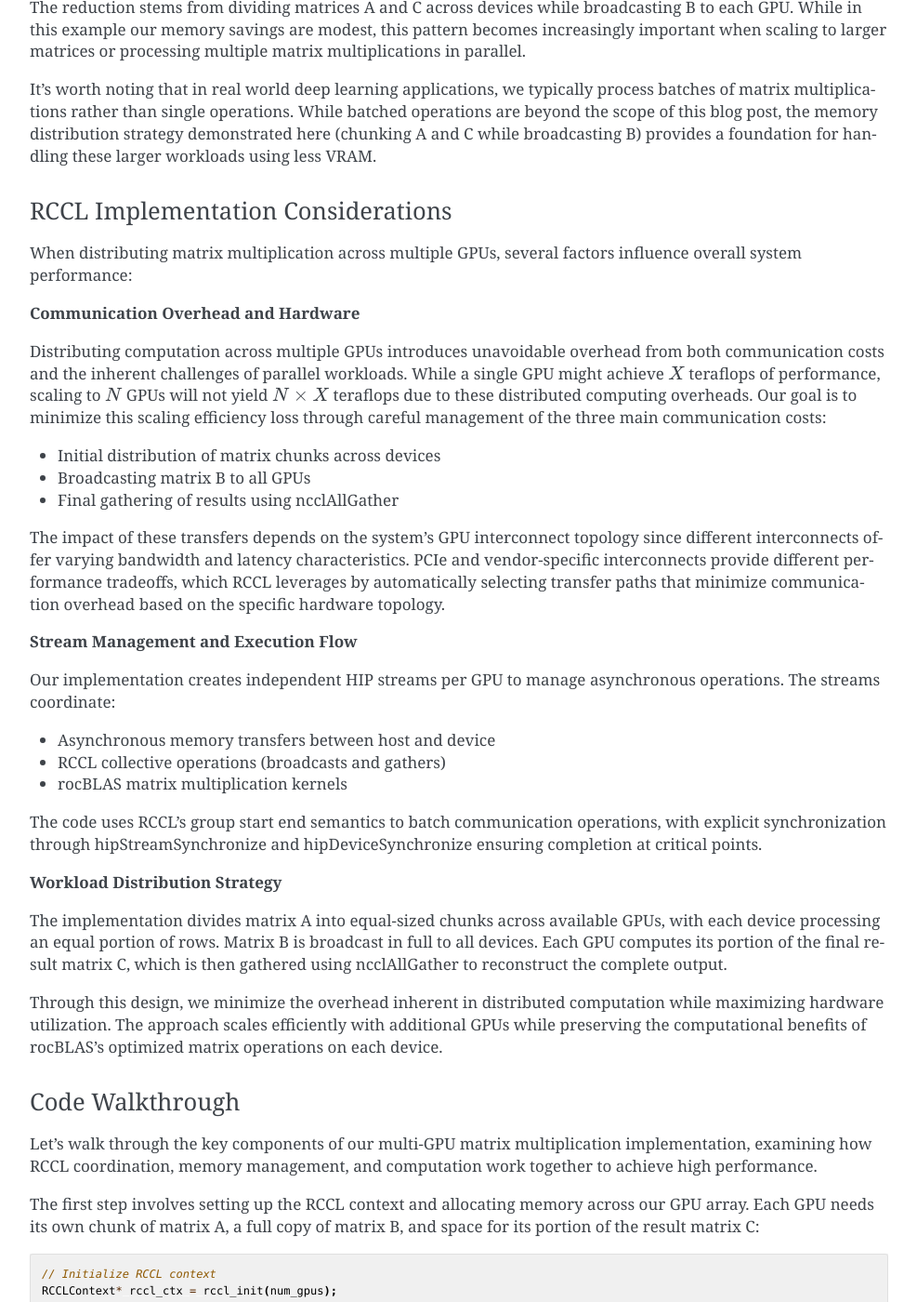
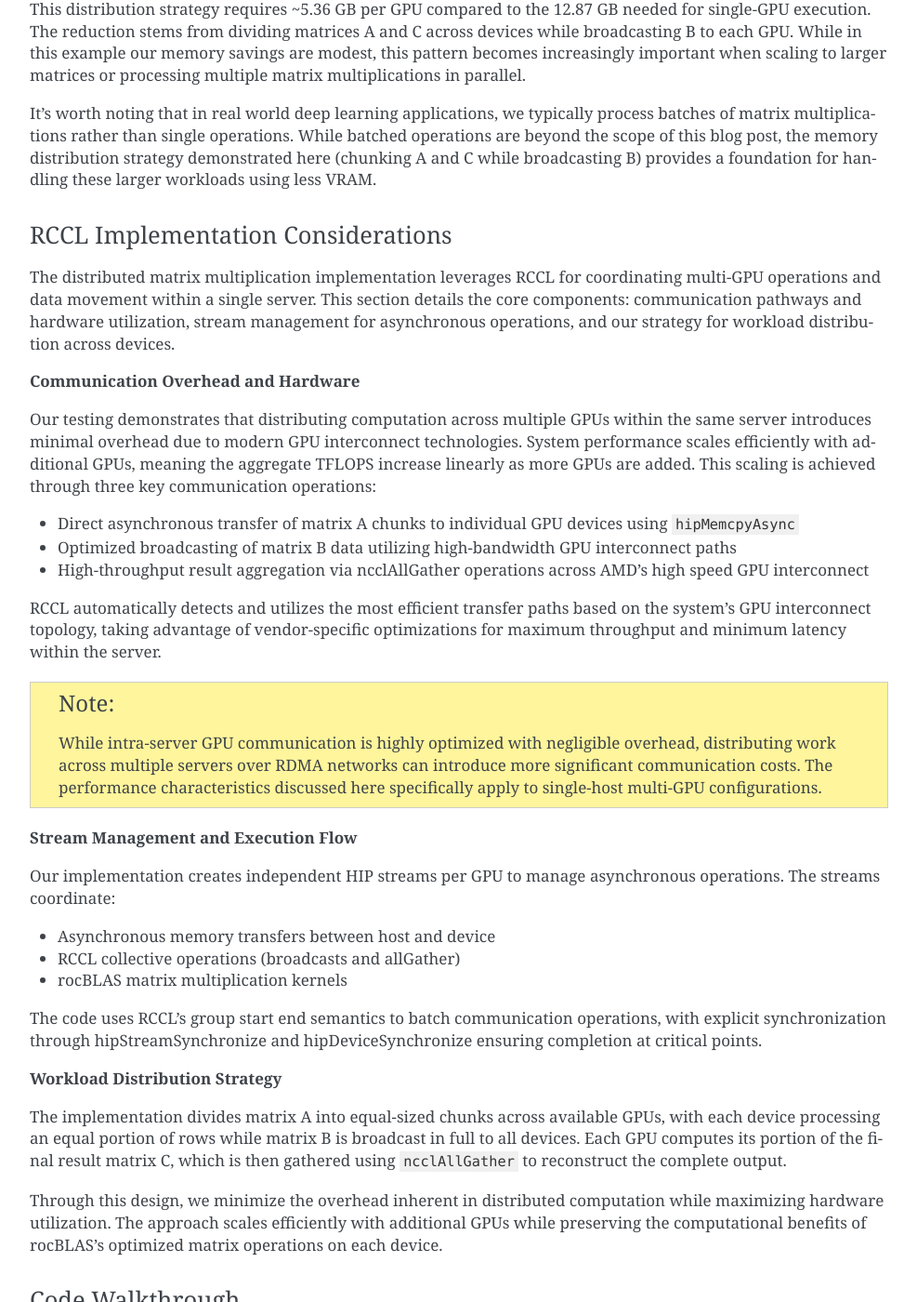
Before and after one commit to pebblesandweeds/cpu_matmul, a Sphinx documentation site: the page built from docs/source/rccl_gpu_matmul.rst, in a window 1280 px wide and 1400 px high, scrolled down 5012 px. Shown: the whole window at 93% size, without its empty margins (146-1133 px from the left). Built offline with Sphinx 7.4.7, drawn with Linux system fonts in a browser that asks for light colours; some of the changed text lies outside the part shown.

Commit message:
Updates to RCCL blog RST file

```diff
--- a/docs/source/rccl_gpu_matmul.rst
+++ b/docs/source/rccl_gpu_matmul.rst
@@ -11,9 +11,9 @@
 
  - **Memory Distribution**: We performed multiplication of 32,768 x 32,768 single precision matrices by horizontally chunking matrix A across eight (8) GPUs while broadcasting matrix B. This reduces per-GPU memory requirements from 12.87 GB to ~5.36 GB while enabling parallel computation of the results.
 
- - **RCCL Communication**: Implemented single-host, multi-GPU coordination through RCCL collective operations, broadcasting matrix B across GPUs and combining partial results through allGather. These high-level primitives handle the complex low-level details of efficient inter-GPU data transfer.
+ - **RCCL Communication**: Implementation of single-host, multi-GPU coordination through RCCL collective operations, broadcasting matrix B with RCCL across GPUs and combining partial results through RCCL allGather. These high-level primitives handle the complex low-level details of efficient inter-GPU data transfer.
 
- - **PyTorch Validation**: Implemented simple distributed `Pytorch <https://github.com/pebblesandweeds/rccl_gpu_matmul/blob/dev/pytorch/pytorch_rccl.py>`_ code using torch.distributed primitives that achieved matching multi-GPU performance (34.6-35.7 TFLOPS per GPU), validating our low-level C and RCCL implementation against PyTorch's established distributed computing framework.
+ - **PyTorch Validation**: Implemented simple distributed `Pytorch <https://github.com/pebblesandweeds/rccl_gpu_matmul/blob/dev/pytorch/pytorch_rccl.py>`_ code using ``torch.distributed`` primitives that achieved matching multi-GPU performance (34.6-35.7 TFLOPS per GPU), validating our low-level C and RCCL implementation against PyTorch's established distributed computing framework.
 
  This implementation demonstrates how proper coordination between RCCL communication and rocBLAS computation enables efficient scaling across multiple GPUs while maintaining high performance. Our C implementation provides insight into distributed GPU computing concepts while achieving performance parity with PyTorch's optimized framework.
 
@@ -33,7 +33,7 @@
 ^^^^^^^^^^^^^^^^^^^^^^^^^^^^^^^^
 The rocBLAS ``rocblas_sgemm`` API implements high-performance single precision (fp32) matrix multiplication using AMD's matrix core accelerators (detailed formula and optimizations are covered in our `previous post <https://blog.pebblesandweeds.com/gpu_matmul_blog.html#matrix-multiplication-formulas>`_). The core workflow involves transferring input matrices A and B to GPU memory, executing the multiplication, and transferring result matrix C back to host memory.
 
-While this appears straightforward, achieving peak performance requires careful orchestration of memory transfers, matrix layouts, and compute scheduling. Thankfully, rocBLAS abstracts away many of these complexities - it handles matrix padding and alignment to maximize memory throughput, manages optimal blocking strategies for AMD's matrix cores, and provides batching capabilities for efficient execution of multiple multiplications. This allows developers to focus on high-level algorithm design while the library manages the hardware-specific optimizations.
+While this appears straightforward, achieving peak performance requires careful orchestration of memory transfers, matrix layouts, and compute scheduling. Thankfully, rocBLAS abstracts away many of these complexities - it handles matrix padding and alignment to maximize memory throughput, manages optimal blocking strategies for AMD's matrix cores with optimized kernels, and provides batching capabilities for efficient execution of multiple multiplications. This allows developers to focus on higher-level design while the library manages the hardware-specific optimizations.
 
 Even though this single-GPU approach delivers good performance for matrices that fit within GPU memory, it is ultimately constrained by both memory capacity and computational throughput of a single device. A modern GPU can deliver impressive TFLOP/s for matrix operations, but most AI workloads demand higher computational capabilities than a single GPU can deliver. These performance demands, combined with memory limitations, motivate exploration of multi-GPU approaches that can harness both the aggregate compute power and memory capacity of multiple devices.
 
@@ -97,7 +97,7 @@
 Memory Requirements
 ^^^^^^^^^^^^^^^^^^^
 
-Let's examine the memory distribution patterns across GPUs in our matrix multiplication implementation. For this discussion, we'll use 32K × 32K matrices with single precision floating point values (fp32, 4 bytes per element). Each complete matrix occupies:
+Let's examine the memory distribution patterns across GPUs in our matrix multiplication implementation. For this discussion, we'll use ~32K × ~32K matrices with single precision floating point values (fp32, 4 bytes per element). Each complete matrix occupies:
 
 .. math::
 
@@ -107,7 +107,7 @@
 
 **Single-GPU Memory Footprint**
 
-When running matrix multiplication on a single GPU using rocBLAS, we need all three matrices to reside in device memory. With each matrix requiring 4.29 GB, our total VRAM usage is ~12.87 GB for matrices A, B, and C. While this memory footprint is within the capabilities of modern GPUs, distributing these matrices across devices we can reduce the per-GPU memory requirements, allowing us to perform larger computations and to process multiple matrix multiplications in parallel (batches).
+When running matrix multiplication on a single GPU using rocBLAS, we need all three matrices to reside in device memory. Using the simplified matrix multiplication operation :math:`A * B = C`, each matrix requires 4.29 GB, bringing our total VRAM usage to ~12.87 GB. While this memory footprint is within the capabilities of modern GPUs, distributing these matrices across devices can reduce the per-GPU memory requirements. This distribution enables us to perform larger computations and to process multiple matrix multiplications in parallel (batches).
 
 **Distributed Memory Layout**
 
@@ -123,32 +123,35 @@
 
 RCCL Implementation Considerations
 ^^^^^^^^^^^^^^^^^^^^^^^^^^^^^^^^^^
-
-When distributing matrix multiplication across multiple GPUs, several factors influence overall system performance:
+The distributed matrix multiplication implementation leverages RCCL for coordinating multi-GPU operations and data movement within a single server. This section details the core components: communication pathways and hardware utilization, stream management for asynchronous operations, and our strategy for workload distribution across devices.
 
 **Communication Overhead and Hardware**
 
-Distributing computation across multiple GPUs introduces unavoidable overhead from both communication costs and the inherent challenges of parallel workloads. While a single GPU might achieve :math:`X` teraflops of performance, scaling to :math:`N` GPUs will not yield :math:`N \times X` teraflops due to these distributed computing overheads. Our goal is to minimize this scaling efficiency loss through careful management of the three main communication costs:
+Our testing demonstrates that distributing computation across multiple GPUs within the same server introduces minimal overhead due to modern GPU interconnect technologies. System performance scales efficiently with additional GPUs, meaning the aggregate TFLOPS increase linearly as more GPUs are added. This scaling is achieved through three key communication operations:
 
-* Initial distribution of matrix chunks across devices
-* Broadcasting matrix B to all GPUs
-* Final gathering of results using ncclAllGather
+* Direct asynchronous transfer of matrix A chunks to individual GPU devices using ``hipMemcpyAsync``
+* Optimized broadcasting of matrix B data utilizing high-bandwidth GPU interconnect paths
+* High-throughput result aggregation via ncclAllGather operations across AMD's high speed GPU interconnect
 
-The impact of these transfers depends on the system's GPU interconnect topology since different interconnects offer varying bandwidth and latency characteristics. PCIe and vendor-specific interconnects provide different performance tradeoffs, which RCCL leverages by automatically selecting transfer paths that minimize communication overhead based on the specific hardware topology.
+RCCL automatically detects and utilizes the most efficient transfer paths based on the system's GPU interconnect topology, taking advantage of vendor-specific optimizations for maximum throughput and minimum latency within the server.
+
+.. note::
+
+     While intra-server GPU communication is highly optimized with negligible overhead, distributing work across multiple servers over RDMA networks can introduce more significant communication costs. The performance characteristics discussed here specifically apply to single-host multi-GPU configurations.
 
 **Stream Management and Execution Flow**
 
 Our implementation creates independent HIP streams per GPU to manage asynchronous operations. The streams coordinate:
 
 * Asynchronous memory transfers between host and device
-* RCCL collective operations (broadcasts and gathers)
+* RCCL collective operations (broadcasts and allGather)
 * rocBLAS matrix multiplication kernels
 
 The code uses RCCL's group start end semantics to batch communication operations, with explicit synchronization through hipStreamSynchronize and hipDeviceSynchronize ensuring completion at critical points.
 
 **Workload Distribution Strategy**
 
-The implementation divides matrix A into equal-sized chunks across available GPUs, with each device processing an equal portion of rows. Matrix B is broadcast in full to all devices. Each GPU computes its portion of the final result matrix C, which is then gathered using ncclAllGather to reconstruct the complete output.
+The implementation divides matrix A into equal-sized chunks across available GPUs, with each device processing an equal portion of rows while matrix B is broadcast in full to all devices. Each GPU computes its portion of the final result matrix C, which is then gathered using ``ncclAllGather`` to reconstruct the complete output.
 
 Through this design, we minimize the overhead inherent in distributed computation while maximizing hardware utilization. The approach scales efficiently with additional GPUs while preserving the computational benefits of rocBLAS's optimized matrix operations on each device.
 
@@ -202,37 +205,37 @@
        CHECK_NCCL(ncclGroupEnd());
    }
 
-Once the broadcast is complete, each GPU performs matrix multiplication on its assigned chunk of matrix A while utilizing its full copy of matrix B. We pass matrix B as the first input matrix to the rocBLAS API instead of matrix A. This works because our matrices are in row-major order while rocBLAS expects column-major order. When passing row-major matrices to rocBLAS's column-major API, each matrix is implicitly transposed. So passing :math:`(B,A)` in row-major becomes :math:`B^T * A^T` in column-major, which equals :math:`(A * B)^T`. When we read the result back in row-major, it's transposed again, giving us :math:`A * B`. This lets us avoid explicit transpose operations while getting correct results:
+Once the broadcast is complete, each GPU performs matrix multiplication on its assigned chunk of matrix A with its full copy of matrix B. Our input data is in row-major order (C/C++ default) and rocBLAS expects column-major input and output, but because we're working with square matrices we can handle this ordering difference efficiently. We pass matrix B as the first argument to rocBLAS's ``rocblas_sgemm()`` API, followed by the chunk of matrix A, which yields correct results without requiring explicit transposition operations:
 
 .. code-block:: c
 
-  void perform_matrix_multiplication(
-      rocblas_handle* handles,
-      float** d_A_chunks,
-      float** d_B,
-      float** d_C_chunks,
-      int N,
-      int chunk_size,
-      int num_gpus,
-      hipStream_t* streams,
-      int NUM_RUNS) {
-      const float alpha = 1.0f;
-      const float beta = 0.0f;
-      for (int i = 0; i < num_gpus; i++) {
-          CHECK_HIP(hipSetDevice(i));
-          CHECK_ROCBLAS(rocblas_sgemm(handles[i],
-                                     rocblas_operation_none,
-                                     rocblas_operation_none,
-                                     N, chunk_size, N,
-                                     &alpha,
-                                     d_B[i], N,
-                                     d_A_chunks[i], N,
-                                     &beta,
-                                     d_C_chunks[i], N));
-      }
-  }
+    void perform_matrix_multiplication(
+            rocblas_handle* handles,
+            float** d_A_chunks,
+            float** d_B,
+            float** d_C_chunks,
+            int N,
+            int chunk_size,
+            int num_gpus,
+            hipStream_t* streams,
+            int NUM_RUNS) {
+        const float alpha = 1.0f;
+        const float beta = 0.0f;
+        for (int i = 0; i < num_gpus; i++) {
+            CHECK_HIP(hipSetDevice(i));
+            CHECK_ROCBLAS(rocblas_sgemm(handles[i],
+                    rocblas_operation_none,
+                    rocblas_operation_none,
+                    N, chunk_size, N,
+                    &alpha,
+                    d_B[i], N,
+                    d_A_chunks[i], N,
+                    &beta,
+                    d_C_chunks[i], N));
+        }
+    }
 
-After the multiplication, we collect the computed chunks using ncclAllGather - each GPU contributes its portion ``chunks[i]`` and every GPU receives a complete copy in ``result[i]``. While each GPU ends up with an identical copy of the full result, we only copy GPU[0] version back to host memory:
+After the multiplication, we collect the computed chunks using ``ncclAllGather`` - each GPU contributes its portion ``chunks[i]`` and every GPU receives a complete copy in ``result[i]``. While each GPU ends up with an identical copy of the full result, we only copy GPU[0] version back to host memory:
 
 .. code-block:: c
 
@@ -280,26 +283,26 @@
 ^^^^^^^^^^^^^^^^^^^^^^^
 Our test environment consisted of:
 
-* **Hardware**
+* **Hardware & Software**
    * AMD Instinct MI250X GPUs (1-8 GPUs)
-   * GPU Clock: 1700 MHz
+   * ROCm 6.0.2
+   * Ubuntu 22.04
 * **Test Parameters**
-   * Matrix Dimensions: 32,768 x 32,768 (FP32)
-   * 25 consecutive multiplication runs per configuration
-   * ROCm 6.0.2
+   * Matrix Dimensions: 32,768 x 32,768, single precision (fp32)
+   * 25 consecutive multiplication runs per configuration, warmup run excluded
 * **Implementations Tested**
    * Single GPU: Single-GPU `rocBLAS C implementation <https://github.com/pebblesandweeds/gpu_matmul>`_
    * Multi-GPU: Mult-GPU `RCCL-based C implementation <https://github.com/pebblesandweeds/rccl_gpu_matmul>`_
-   * PyTorch: Distributed implementation for validation
+   * PyTorch: `Distributed implementation <https://github.com/pebblesandweeds/rccl_gpu_matmul/blob/dev/pytorch/pytorch_rccl.py>`_ for validation
 
 Multi-GPU Scaling Analysis
 ^^^^^^^^^^^^^^^^^^^^^^^^^^
-Our single-GPU baseline implementation achieved 34.58-35.87 TFLOPS for matrix multiplication, establishing our performance target for per-GPU throughput in the distributed system. When scaling to 8 GPUs using our new RCCL implementation, we observed per-GPU performance of 34.7-35.7 TFLOPS, resulting in aggregate system throughput of approximately 280 TFLOPS. The consistent per-GPU performance between single and multi-GPU execution demonstrates that RCCL's broadcast and allGather operations impose minimal overhead with our horizontal partitioning strategy.
+Our single-GPU baseline implementation achieved 34.58-35.87 TFLOPS for matrix multiplication, establishing our performance target for per-GPU throughput in the distributed system. When scaling to 8 GPUs using our new RCCL implementation, we observed similar per-GPU performance, resulting in aggregate system throughput of approximately 280 TFLOPS. The consistent per-GPU performance between single and multi-GPU execution demonstrates that RCCL's broadcast and allGather operations impose minimal overhead with our horizontal partitioning strategy.
 
-* **Single GPU Baseline**: 34.58-35.87 TFLOPS (using previous gpu_matmul implementation)
-* **Multi-GPU Range**: 34.7-35.7 TFLOPS per GPU (using new RCCL implementation)
+* **Single GPU Baseline**: 34.58-35.87 TFLOPS (using previous `gpu_matmul implementation <https://github.com/pebblesandweeds/gpu_matmul/tree/main/c/src>`_)
+* **Multi-GPU Range**: 34.7-35.7 TFLOPS per GPU (using new `RCCL implementation <https://github.com/pebblesandweeds/rccl_gpu_matmul/tree/main/c/src>`_)
 * **Aggregate Performance**: ~280 TFLOPS across 8 GPUs
-* **Scaling Efficiency**: >98% per-GPU performance maintained when scaling to 8 GPUs
+* **Scaling Efficiency**: > 98% per-GPU performance maintained when scaling to 8 GPUs
 
 PyTorch Implementation Comparison
 ^^^^^^^^^^^^^^^^^^^^^^^^^^^^^^^^^
@@ -307,13 +310,13 @@
 
 * **Per-GPU Range**: 34.6-35.7 TFLOPS
 * **Aggregate Performance**: ~280 TFLOPS
-* **Implementation**: Uses torch.distributed for matrix broadcast and distributed computation
+* **Implementation**: Uses `torch.distributed <https://pytorch.org/docs/stable/distributed.html>`_ for `matrix broadcast and distributed computation <https://github.com/pebblesandweeds/rccl_gpu_matmul/blob/main/pytorch/pytorch_rccl.py>`_
 
 Conclusion
 ----------
 
-Our exploration of multi-GPU matrix multiplication using AMD's RCCL and rocBLAS libraries demonstrated how to efficiently scale matrix operations across multiple devices while maintaining high per-GPU performance. Starting with our previous single-GPU implementation that achieved 34.58-35.87 TFLOPS, we showed that distributing 32,768 x 32,768 matrices across 8 GPUs could deliver ~280 TFLOPS of aggregate performance while maintaining equivalent per-GPU throughput (34.7-35.7 TFLOPS). This near-linear scaling emphasizes the efficiency of our RCCL-based coordination approach for large-scale computations.
+Our exploration of multi-GPU matrix multiplication using AMD's RCCL and rocBLAS libraries demonstrates how to efficiently scale matrix operations across multiple devices while maintaining high per-GPU performance. Starting with our previous single-GPU implementation that achieved ~35 TFLOPS, we showed that distributing 32,768 x 32,768 matrices across 8 GPUs could deliver ~280 TFLOPS of aggregate performance while maintaining equivalent per-GPU throughput. This near-linear scaling emphasizes the efficiency of our RCCL-based coordination approach for large-scale computations.
 
 Both the PyTorch and C implementations produced nearly identical performance results, with both reaching approximately 280 TFLOPS. This confirms that while high-level frameworks like PyTorch simplify distributed programming, low-level programming with RCCL and rocBLAS offers comparable efficiency while providing deeper insight into GPU communication patterns and distributed memory management. Most importantly, our horizontal partitioning strategy proved effective, reducing per-GPU memory requirements from 12.87 GB to ~5.36 GB while maintaining the baseline computational throughput of our original single-GPU implementation - demonstrating the practical benefits of distributed GPU computing for handling large-scale matrix operations in deep learning workloads.
 
-Thanks for reading! For more details, check out our GitHub repository. Stay tuned for future blogs where we'll explore more advanced topics in distributed GPU computing.
+Thanks for reading! For more details, check out our `GitHub repository <https://github.com/pebblesandweeds/rccl_gpu_matmul>`_.
```
